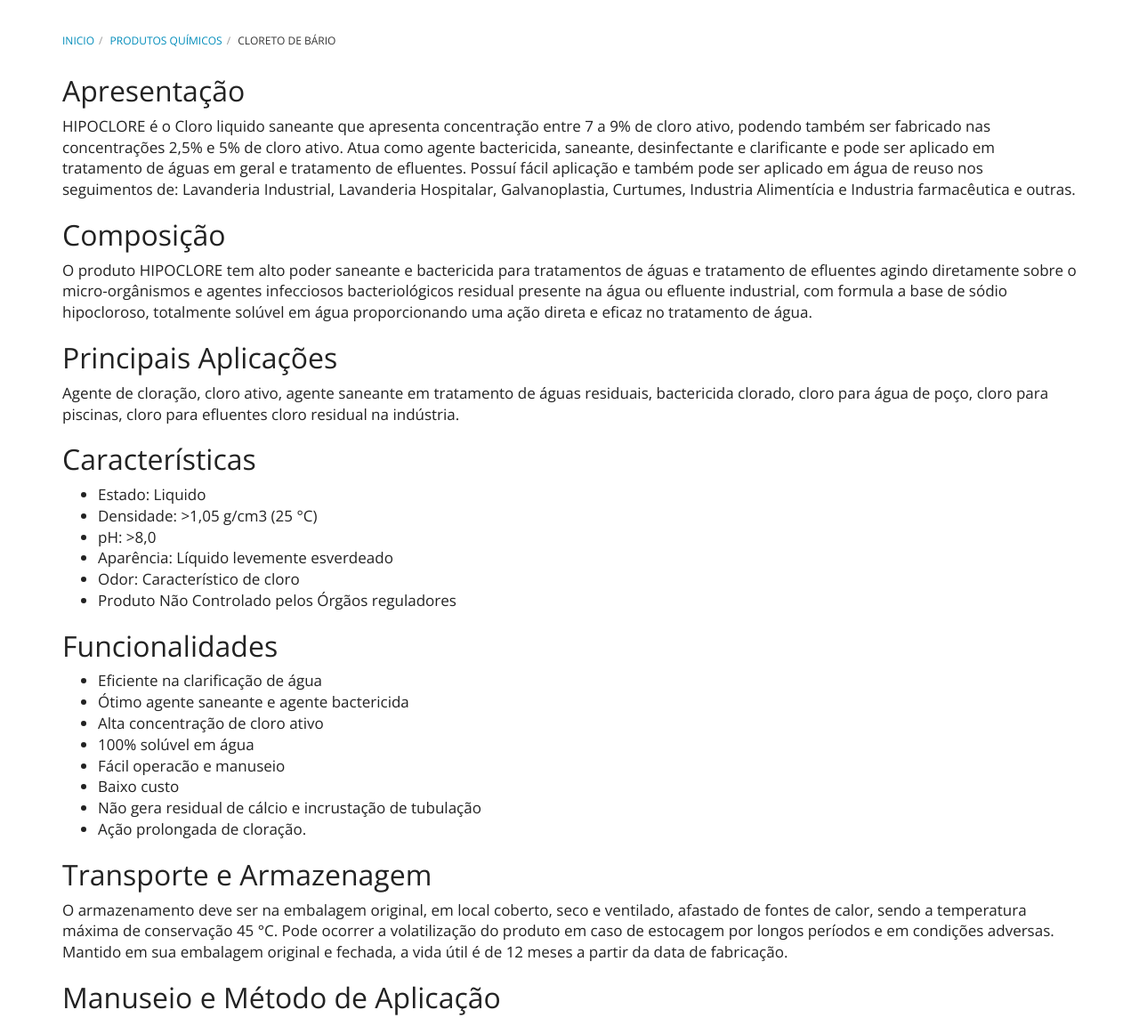
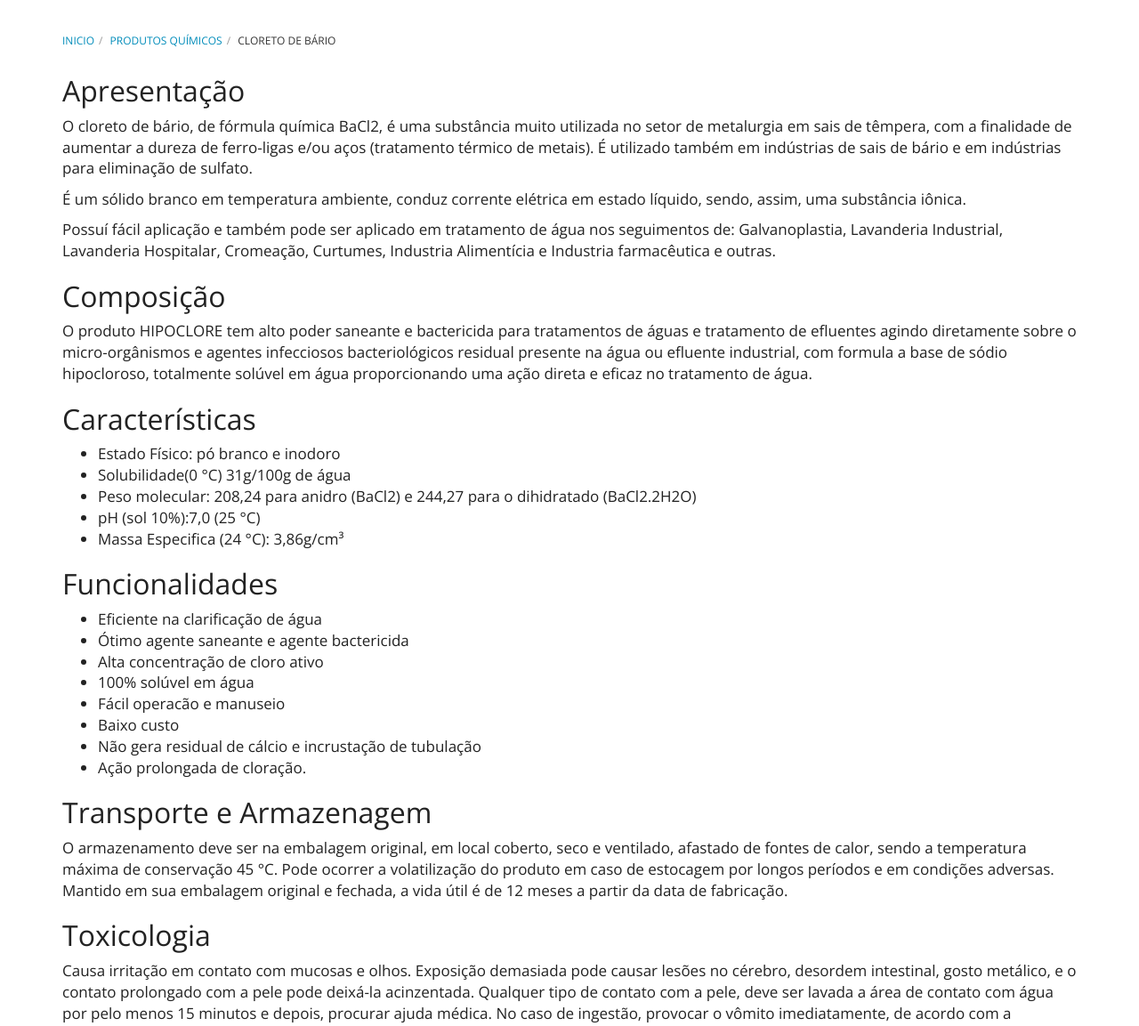
Before and after one commit to purewaterefluentes/purewaterefluentes.github.io, a Jekyll site: the page built from produtos/cloreto-de-bario.md, in a window 1280 px wide and 1400 px high. Shown: the part 247-1400 px from the top of the window at 89% size. Built offline with Jekyll 4.4.1, drawn with Linux system fonts in a browser that asks for light colours; nearby versions of some CDN libraries; library files that are not in the unit come from our copies; some of the changed text lies outside the part shown.

Commit message:
Update cloreto-de-bario.md

```diff
--- a/produtos/cloreto-de-bario.md
+++ b/produtos/cloreto-de-bario.md
@@ -6,23 +6,22 @@
 ---
 
 ## Apresentação
-HIPOCLORE é o Cloro liquido saneante que apresenta concentração entre 7 a 9% de cloro ativo, podendo também ser fabricado nas concentrações 2,5% e 5% de cloro ativo. Atua como agente bactericida, saneante, desinfectante e clarificante e pode ser aplicado em tratamento de águas em geral e tratamento de efluentes.
-Possuí fácil aplicação e também pode ser aplicado em água de reuso nos seguimentos de: Lavanderia Industrial, Lavanderia Hospitalar, Galvanoplastia, Curtumes, Industria Alimentícia e Industria farmacêutica e outras.
+O cloreto de bário, de fórmula química BaCl2, é uma substância muito utilizada no setor de metalurgia em sais de têmpera, com a finalidade de aumentar a dureza de ferro-ligas e/ou aços (tratamento térmico de metais). É utilizado também em indústrias de sais de bário e em indústrias para eliminação de sulfato.
+
+É um sólido branco em temperatura ambiente, conduz corrente elétrica em estado líquido, sendo, assim, uma substância iônica.
+
+Possuí fácil aplicação e também pode ser aplicado em tratamento de água nos seguimentos de: Galvanoplastia, Lavanderia Industrial, Lavanderia Hospitalar, Cromeação, Curtumes, Industria Alimentícia e Industria farmacêutica e outras.
 
 ## Composição
 O produto HIPOCLORE tem alto poder saneante e bactericida para tratamentos de águas e tratamento de efluentes agindo diretamente sobre o micro-orgânismos e agentes infecciosos bacteriológicos residual presente na água ou efluente industrial, com formula a base de sódio hipocloroso, totalmente solúvel em água proporcionando uma ação direta e eficaz no tratamento de água.
 
-## Principais Aplicações
-Agente de cloração, cloro ativo, agente saneante em tratamento de águas residuais, bactericida clorado, cloro para água de poço, cloro para piscinas, cloro para efluentes cloro residual na indústria.
-
 ## Características
 
-- Estado: Liquido
-- Densidade: >1,05 g/cm3 (25 °C)
-- pH: >8,0
-- Aparência: Líquido levemente esverdeado
-- Odor: Característico de cloro
-- Produto Não Controlado pelos Órgãos reguladores
+- Estado Físico: pó branco e inodoro
+- Solubilidade(0 °C) 31g/100g de água
+- Peso molecular: 208,24 para anidro (BaCl2) e 244,27 para o dihidratado (BaCl2.2H2O)
+- pH (sol 10%):7,0 (25 °C)
+- Massa Especifica (24 °C): 3,86g/cm³
 
 
 ## Funcionalidades
@@ -42,11 +41,16 @@
 Pode ocorrer a volatilização do produto em caso de estocagem por longos períodos e em condições adversas.
 Mantido em sua embalagem original e fechada, a vida útil é de 12 meses a partir da data de  fabricação.
 
-## Manuseio e Método de Aplicação
-Para uma rápida aplicação e um mínimo consumo recomenda-se aplicação do HIPOCLORE em sua forma original (concentrado) ou se preferir diluído na proporção de 2/10 partes (solução a 20%) em água aplicando no meio aquoso a tratar.
-A dosagem a ser utilizada varia de acordo com a aplicação e teor de contaminates presente na água ou efluente.
+## Toxicologia
+Causa irritação em contato com mucosas e olhos. Exposição demasiada pode causar lesões no cérebro, desordem intestinal, gosto metálico, e o contato prolongado com a pele pode deixá-la acinzentada. Qualquer tipo de contato com a pele, deve ser lavada a área de contato com água por pelo menos 15 minutos e depois, procurar ajuda médica. No caso de ingestão, provocar o vômito imediatamente, de acordo com a orientação paramédica, e procure imediatamente ajuda médica
 
 ## Fornecimento
 
+Liquido:
+
 - Bombona plástica de 25 e 50 Kg
 - Container (IBC) plastico 1000 litros
+
+Solido em pó:
+
+- Sacos de 25 Kg
```
